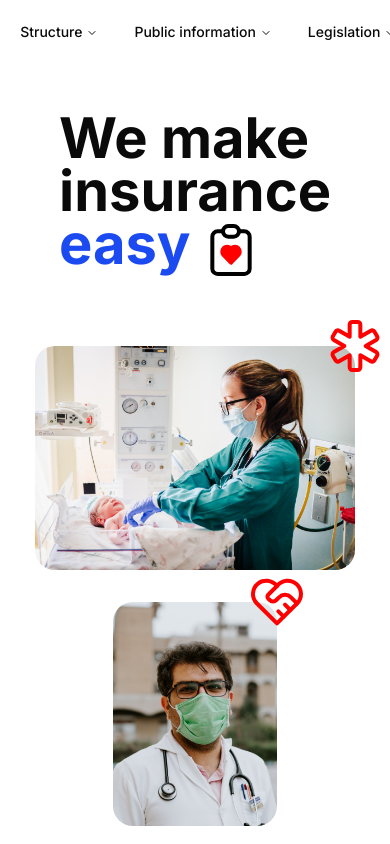
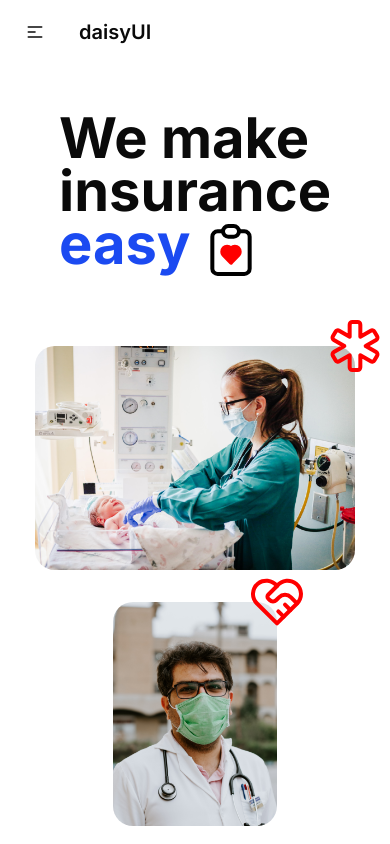
Before and after one commit to faun3/cnas-frontend-rebuild, a Next.js app: page / in a window 390 px wide. Shown: the top 844 px of the page. Built offline with nearby package versions, Linux system fonts and the light colour scheme.

Commit message:
change: replace shadcnui nav with daisyui nav

```diff
--- a/app/layout.tsx
+++ b/app/layout.tsx
@@ -2,6 +2,7 @@ import "./globals.css";
 import type { Metadata } from "next";
 import { Inter } from "next/font/google";
 import Nav from "@/components/Nav";
+import DaisyNav from "@/components/DaisyNav";
 
 const inter = Inter({ subsets: ["latin"] });
 
@@ -18,7 +19,7 @@ export default function RootLayout({
   return (
     <html lang="en">
       <body className={`${inter.className}`}>
-        <Nav />
+        <DaisyNav />
         <div className="lg:w-[1120px] md:w-[calc(836px-64px)] mx-auto">
           {children}
         </div>
--- /dev/null
+++ b/components/DaisyNav.tsx
@@ -0,0 +1,127 @@
+const DaisyNav = () => {
+  const navLinksObject = [
+    {
+      sectionTitle: "About us",
+      subsections: [
+        "Status",
+        "Rules and Regulations",
+        "CNRebuild Leadership",
+        "Law 153 of 2017",
+      ],
+    },
+    {
+      sectionTitle: "Structure",
+      subsections: [
+        "Board of Directors",
+        "Executive Director",
+        "Advisory Board",
+        "Technical Secretariat",
+      ],
+    },
+    {
+      sectionTitle: "Public information",
+      subsections: [
+        "Budget",
+        "Contracts",
+        "Reports",
+        "Minutes",
+        "Agreements",
+        "Publications",
+        "Press Releases",
+        "News",
+        "Events",
+        "FAQs",
+        "Transparency Portal",
+      ],
+    },
+    {
+      sectionTitle: "Legislation",
+      subsections: ["In Romania", "In the EU"],
+    },
+    {
+      sectionTitle: "Contact",
+      subsections: [
+        "Contact Us",
+        "Public Relations",
+        "Hearings",
+        "Contact Form",
+        "Phone numbers",
+        "Public",
+        "Open to public",
+        "Hearings with medical service providers",
+        "Data safety",
+      ],
+    },
+  ];
+  return (
+    <div className="navbar bg-base-100">
+      <div className="navbar-start">
+        <div className="dropdown">
+          <label
+            tabIndex={0}
+            className="btn btn-ghost lg:hidden">
+            <svg
+              xmlns="http://www.w3.org/2000/svg"
+              className="h-5 w-5"
+              fill="none"
+              viewBox="0 0 24 24"
+              stroke="currentColor">
+              <path
+                strokeLinecap="round"
+                strokeLinejoin="round"
+                strokeWidth="2"
+                d="M4 6h16M4 12h8m-8 6h16"
+              />
+            </svg>
+          </label>
+          <ul
+            tabIndex={0}
+            className="menu menu-sm dropdown-content mt-3 z-[1] p-2 shadow bg-base-100 rounded-box w-52">
+            <li>
+              <a>Item 1</a>
+            </li>
+            <li>
+              <a>Parent</a>
+              <ul className="p-2">
+                <li>
+                  <a>Submenu 1</a>
+                </li>
+                <li>
+                  <a>Submenu 2</a>
+                </li>
+              </ul>
+            </li>
+            <li>
+              <a>Item 3</a>
+            </li>
+          </ul>
+        </div>
+        <a className="btn btn-ghost normal-case text-xl">daisyUI</a>
+      </div>
+      <div className="navbar-end hidden lg:flex">
+        <ul className="menu menu-horizontal px-1">
+          <li>
+            <a>Item 1</a>
+          </li>
+          <li tabIndex={0}>
+            <details>
+              <summary>Parent</summary>
+              <ul className="p-2">
+                <li>
+                  <a>Submenu 1</a>
+                </li>
+                <li>
+                  <a>Submenu 2</a>
+                </li>
+              </ul>
+            </details>
+          </li>
+          <li>
+            <a>Item 3</a>
+          </li>
+        </ul>
+      </div>
+    </div>
+  );
+};
+export default DaisyNav;
--- a/package.json
+++ b/package.json
@@ -28,5 +28,8 @@
     "tailwindcss": "3.3.3",
     "tailwindcss-animate": "^1.0.7",
     "typescript": "5.2.2"
+  },
+  "devDependencies": {
+    "daisyui": "^3.7.3"
   }
 }
--- a/tailwind.config.ts
+++ b/tailwind.config.ts
@@ -79,5 +79,8 @@ module.exports = {
       },
     },
   },
-  plugins: [require("tailwindcss-animate")],
+  plugins: [require("tailwindcss-animate"), require("daisyui")],
+  daisyui: {
+    themes: ["light"],
+  },
 };
```
Also changed, not shown: 1 other file (tests, documents, lock files or other folders).
